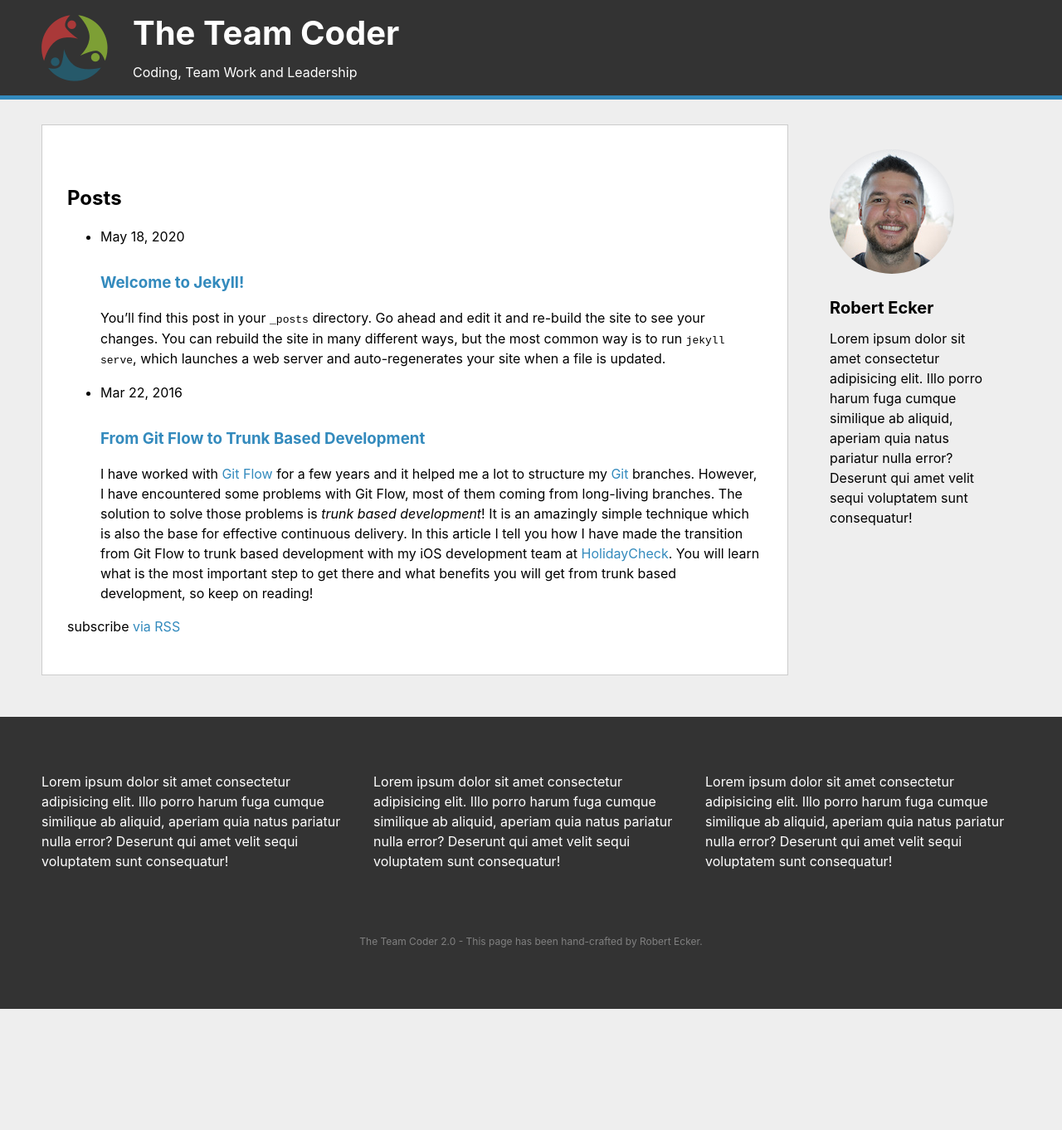
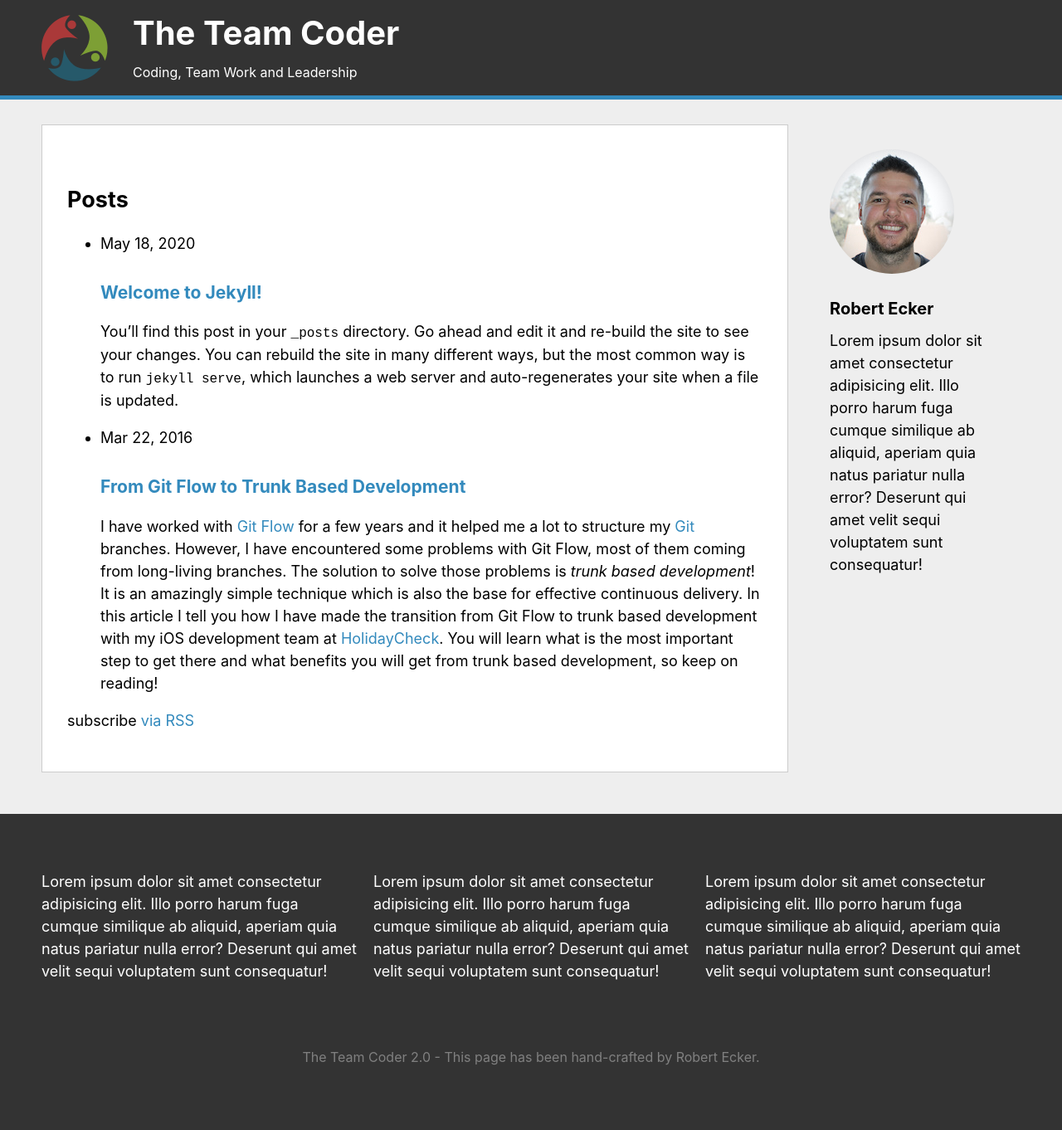
Before and after one commit to team-coder/team-coder.com, a Jekyll site: the page built from index.markdown, in a window 1280 px wide. Shown: the whole page at 83% size. Built offline with Jekyll 4.4.1, drawn with Linux system fonts in a browser that asks for light colours; before the commit the page ends 1216 px from its top, so only the background shows below that.

Commit message:
Increase font size

```diff
--- a/assets/css/style.scss
+++ b/assets/css/style.scss
@@ -24,6 +24,7 @@ body {
     color: var(--color-text);
     font-family: -apple-system,BlinkMacSystemFont,"Segoe UI",Helvetica,Arial,sans-serif,"Apple Color Emoji","Segoe UI Emoji";
     line-height: 1.5;
+    font-size: large;
 }
 
 h1 {
@@ -169,7 +170,7 @@ footer {
 
 .footer-end-note {
     text-align: center;
-    font-size: 12px;
+    font-size: medium;
     color: gray;
     margin-top: 50px;
 }
```
